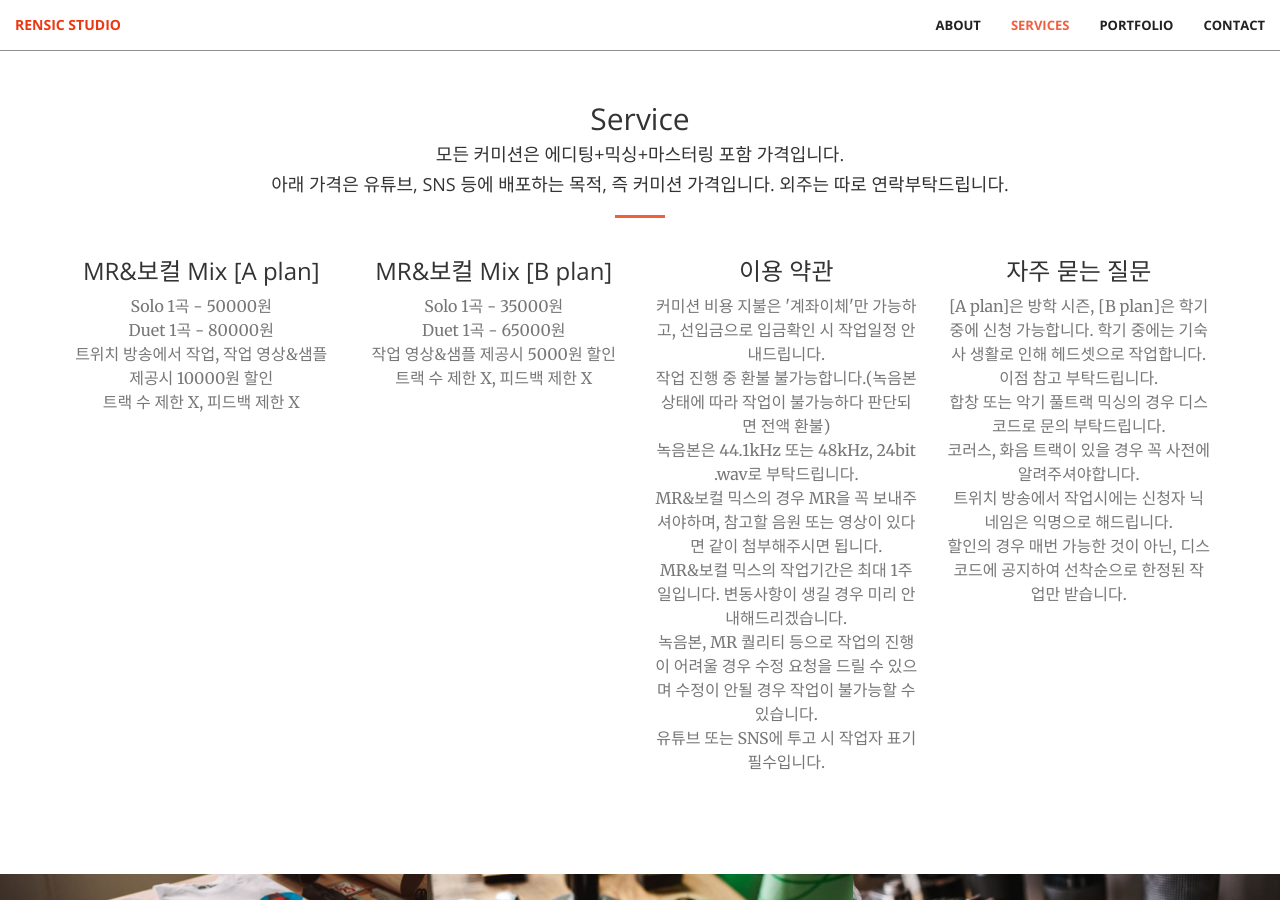
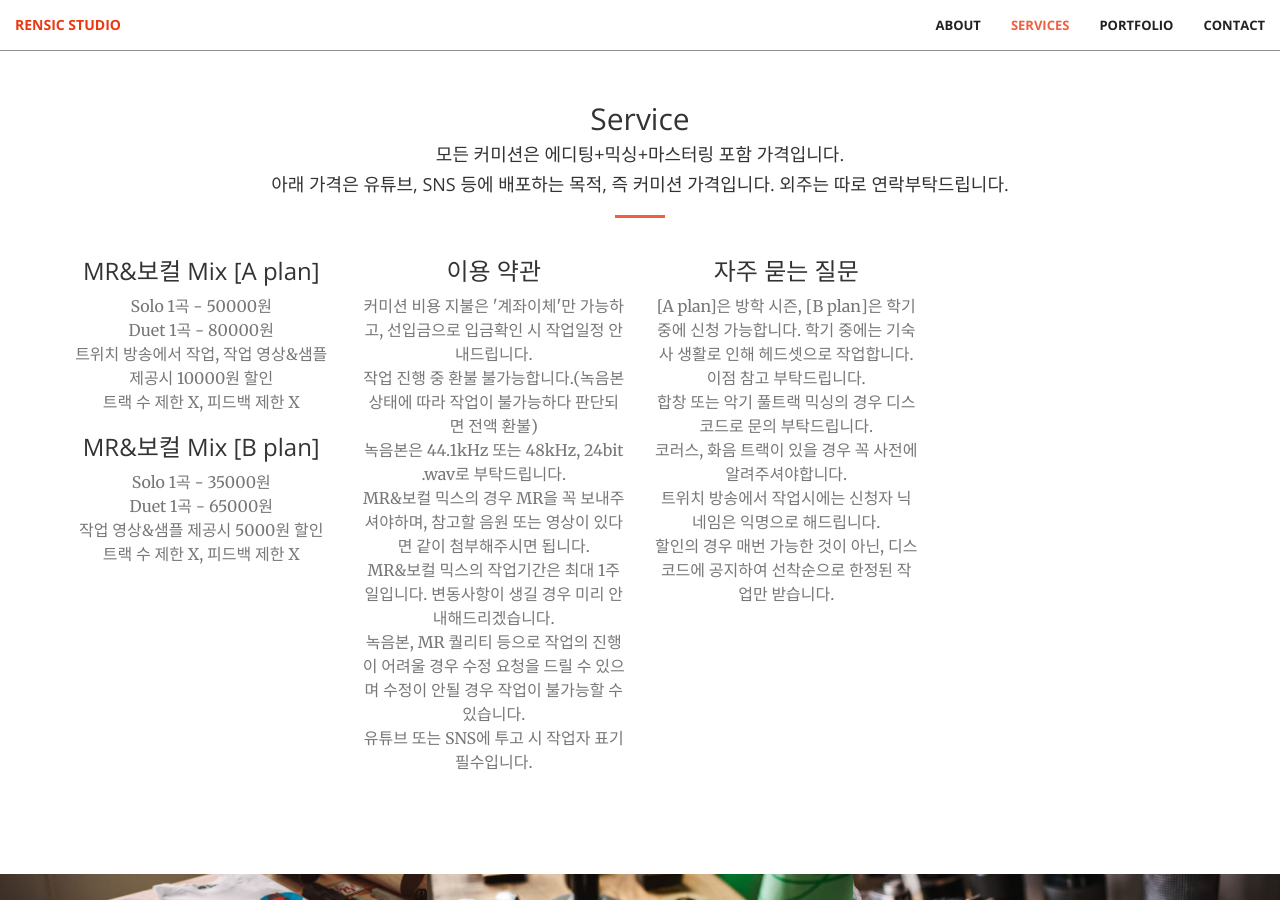
Before and after one commit to RenSicStudio/RenSicStudio.github.io, a Jekyll site: the page built from index.html, in a window 1280 px wide and 900 px high, scrolled down 1306 px. Built offline with Jekyll 4.4.1, drawn with Linux system fonts in a browser that asks for light colours.

Commit message:
Update services.html

```diff
--- a/_includes/services.html
+++ b/_includes/services.html
@@ -18,10 +18,6 @@
                     <p class="text-muted">Duet 1곡 - 80000원</p>
                     <p class="text-muted">트위치 방송에서 작업, 작업 영상&샘플 제공시 10000원 할인</p>
                     <p class="text-muted">트랙 수 제한 X, 피드백 제한 X</p>
-                </div>
-            </div>
-            <div class="col-lg-3 col-md-6 text-center">
-                <div class="service-box">
                     <h3>MR&보컬 Mix [B plan]</h3>
                     <p class="text-muted">Solo 1곡 - 35000원</p>
                     <p class="text-muted">Duet 1곡 - 65000원</p>
@@ -33,17 +29,11 @@
                 <div class="service-box">
                     <h3>이용 약관</h3>
                     <p class="text-muted">커미션 비용 지불은 '계좌이체'만 가능하고, 선입금으로 입금확인 시 작업일정 안내드립니다.</p>
-                    <p class="text-muted"></p>
                     <p class="text-muted">작업 진행 중 환불 불가능합니다.(녹음본 상태에 따라 작업이 불가능하다 판단되면 전액 환불)</p>
-                    <p class="text-muted"></p>
                     <p class="text-muted">녹음본은 44.1kHz 또는 48kHz, 24bit .wav로 부탁드립니다.</p>
-                    <p class="text-muted"></p>
                     <p class="text-muted">MR&보컬 믹스의 경우 MR을 꼭 보내주셔야하며, 참고할 음원 또는 영상이 있다면 같이 첨부해주시면 됩니다.</p>
-                    <p class="text-muted"></p>
                     <p class="text-muted">MR&보컬 믹스의 작업기간은 최대 1주일입니다. 변동사항이 생길 경우 미리 안내해드리겠습니다.</p>
-                    <p class="text-muted"></p>
                     <p class="text-muted">녹음본, MR 퀄리티 등으로 작업의 진행이 어려울 경우 수정 요청을 드릴 수 있으며 수정이 안될 경우 작업이 불가능할 수 있습니다.</p>
-                    <p class="text-muted"></p>
                     <p class="text-muted">유튜브 또는 SNS에 투고 시 작업자 표기 필수입니다.</p>
                 </div>
             </div>
@@ -51,13 +41,9 @@
                 <div class="service-box">
                     <h3>자주 묻는 질문</h3>
                     <p class="text-muted">[A plan]은 방학 시즌, [B plan]은 학기 중에 신청 가능합니다. 학기 중에는 기숙사 생활로 인해 헤드셋으로 작업합니다. 이점 참고 부탁드립니다.</p>
-                    <p class="text-muted"></p>
                     <p class="text-muted">합창 또는 악기 풀트랙 믹싱의 경우 디스코드로 문의 부탁드립니다.</p>
-                    <p class="text-muted"></p>
                     <p class="text-muted">코러스, 화음 트랙이 있을 경우 꼭 사전에 알려주셔야합니다.</p>
-                    <p class="text-muted"></p>
                     <p class="text-muted">트위치 방송에서 작업시에는 신청자 닉네임은 익명으로 해드립니다.</p>
-                    <p class="text-muted"></p>
                     <p class="text-muted">할인의 경우 매번 가능한 것이 아닌, 디스코드에 공지하여 선착순으로 한정된 작업만 받습니다.</p>
                 </div>
             </div>
```
